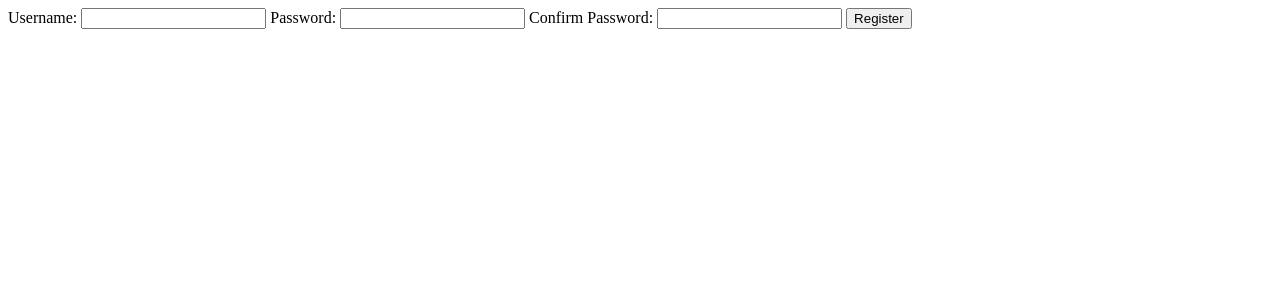
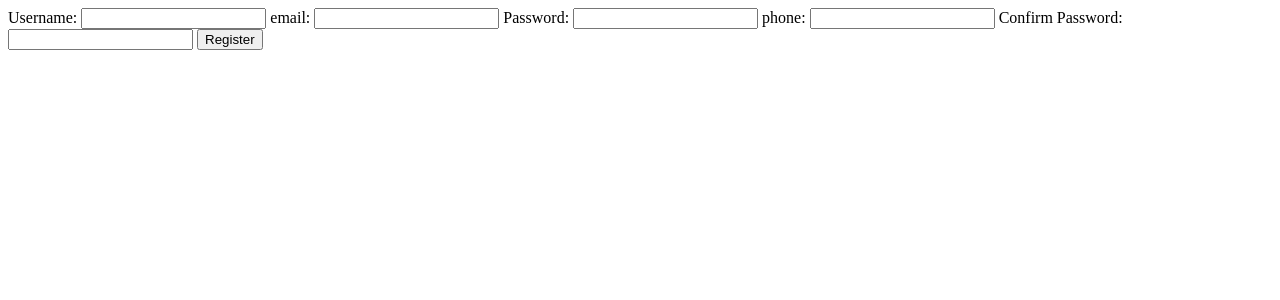
Before and after one commit to one-tenth/Save-Share, a Django app: page /register/ in a window 1280 px wide. Shown: the top 300 px of the page. Run offline with Django 4.2, Linux system fonts and the light colour scheme.

Commit message:
修改使用者資料庫1209

```diff
--- a/mysite/models.py
+++ b/mysite/models.py
@@ -2,7 +2,7 @@
 from django.contrib.auth.models import AbstractUser
 from django.db import models
 
-class CustomUser(AbstractUser):
+class Member(AbstractUser):
     # 例如新增手機號碼欄位
     phone = models.CharField(max_length=15, blank=True, null=True)
 
--- a/mysite/views.py
+++ b/mysite/views.py
@@ -10,7 +10,9 @@ def index(request):
 def register(request):
     if request.method == 'POST':
         username = request.POST['username']
+        email = request.POST['email']
         password = request.POST['password']
+        phone = request.POST['phone']
         confirm_password = request.POST['confirm_password']
 
         if password != confirm_password:
@@ -20,8 +22,11 @@ def register(request):
         if User.objects.filter(username=username).exists():
             messages.error(request, "Username already exists.")
             return redirect('register')
+        if User.objects.filter(phone=phone).exists():
+            messages.error(request, "phone already exists.")
+            return redirect('register')
 
-        user = User.objects.create_user(username=username, password=password)
+        user = User.objects.create_user(username=username,email=email, password=password, phone=phone)
         user.save()
 
         messages.success(request, "Account created successfully!")
--- a/save_share/settings.py
+++ b/save_share/settings.py
@@ -126,4 +126,4 @@ DEFAULT_AUTO_FIELD = 'django.db.models.BigAutoField'
 
 
 
-AUTH_USER_MODEL = 'mysite.CustomUser'
+AUTH_USER_MODEL = 'mysite.Member'
--- a/templates/accounts/register.html
+++ b/templates/accounts/register.html
@@ -2,9 +2,18 @@
     {% csrf_token %}
     <label for="username">Username:</label>
     <input type="text" name="username" required>
+
+    <label for="email">email:</label>
+    <input type="text" name="email" required>
+
     <label for="password">Password:</label>
     <input type="password" name="password" required>
+
+    <label for="phone">phone:</label>
+    <input type="phone" name="phone" required>
+
     <label for="confirm_password">Confirm Password:</label>
     <input type="password" name="confirm_password" required>
+
     <button type="submit">Register</button>
 </form>
```
Also changed, not shown: mysite/admin.py (+4 -4 lines), db.sqlite3, mysite/migrations/0001_initial.py.
